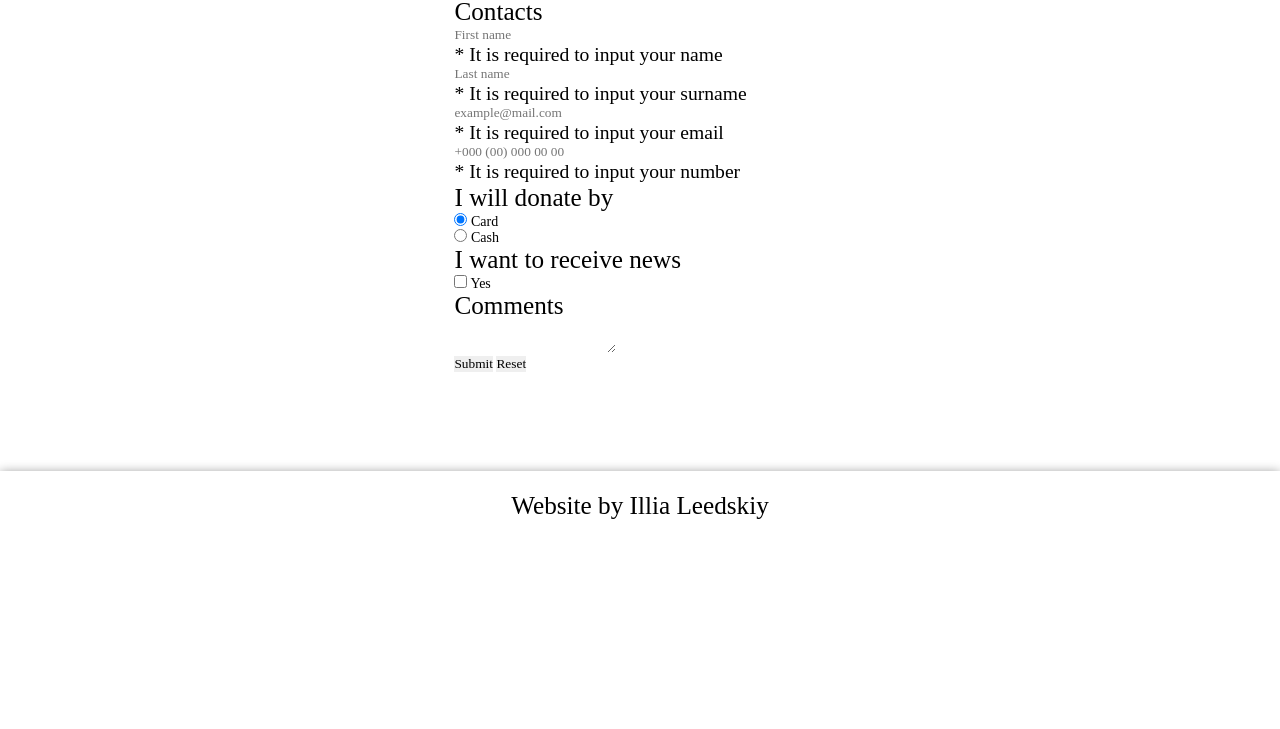
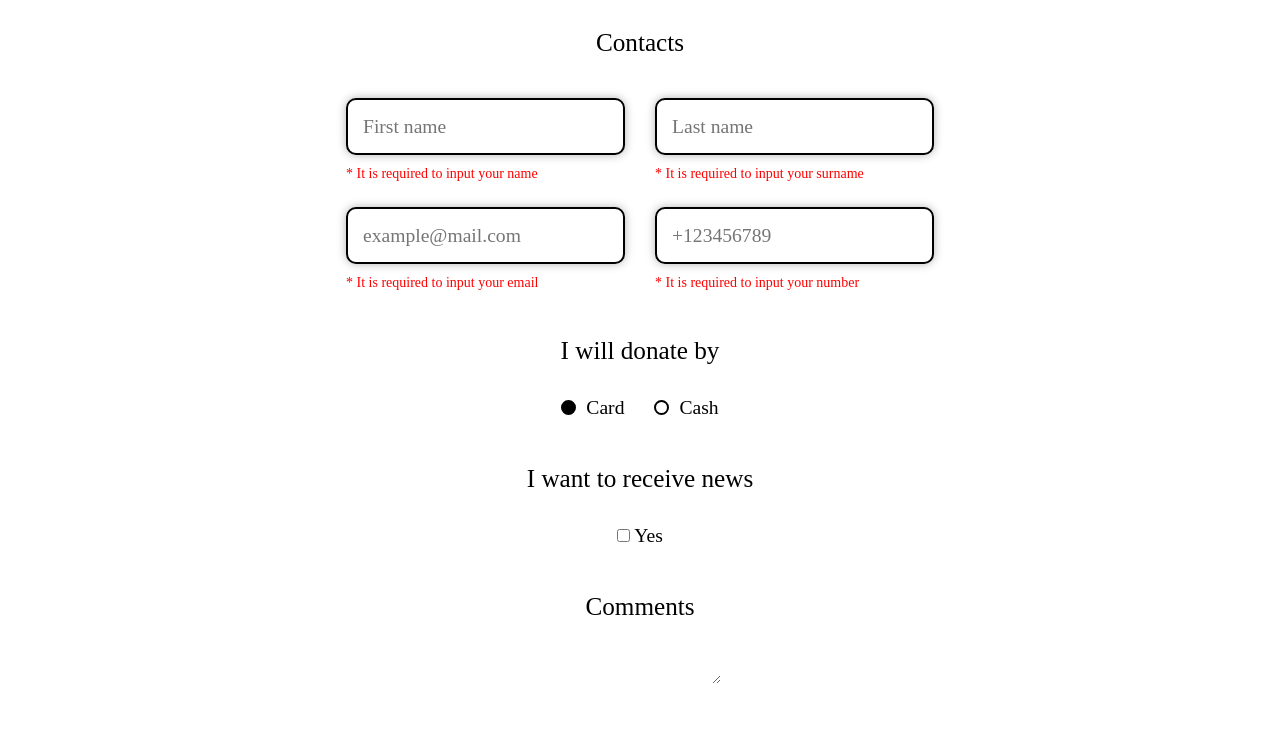
Before and after one commit to leedskiy/KNIGHTS-SOFT-SPOT, a plain HTML site: page pages/page4.html in a window 1280 px wide. Shown: the part 260-989 px from the top of the page. Before the commit the page ends 800 px from the top, so only its background shows below. Drawn offline with Linux system fonts and the light colour scheme; a web font is replaced by a local one.

Commit message:
finish section1 css p4

```diff
--- a/css/styleP3.css
+++ b/css/styleP3.css
@@ -9,7 +9,7 @@
     padding: 70px 40px;
 }
 
-.main__title {
+.main__content {
 }
 
 .main__body {
--- a/css/styleP4.css
+++ b/css/styleP4.css
@@ -9,7 +9,20 @@
     padding: 70px 40px;
 }
 
+.main__content {
+    display: flex;
+    flex-direction: column;
+    align-items: center;
+    justify-content: center;
+    gap: 20px;
+}
+
 .main__title {
+}
+
+.main__info {
+    margin: 0 0 20px 0;
+    text-align: center;
 }
 
 .main__body {
@@ -30,4 +43,207 @@
     }
 }
 
-/*------------------------123------------------------*/
+/*------------------------form------------------------*/
+
+.main__form1 {
+    display: flex;
+    flex-direction: column;
+    align-items: center;
+    justify-content: center;
+    gap: 45px;
+}
+
+@media(max-width: 426px){
+    .main__form1 {
+        gap: 35px;
+    }
+}
+
+/*-------------section1-------------*/
+
+.form1__section {
+    display: flex;
+    flex-direction: column;
+    align-items: center;
+    justify-content: center;
+    gap: 30px;
+}
+
+.form1__section1 {
+}
+
+.section1__title {
+}
+
+.section1__body {
+    display: grid;
+    grid-template-columns: repeat(2, 1fr);
+    align-items: center;
+    justify-content: center;
+    row-gap: 15px;
+    column-gap: 30px;
+}
+
+.section1__item {
+    display: flex;
+    flex-direction: column;
+    gap: 10px;
+    text-align: left;
+}
+
+.section__item {
+}
+
+.section1__label {
+}
+
+.section1__input {
+    max-width: 300px;
+    border-radius: 10px;
+    padding: 15px;
+    border: 2px solid #000000;
+    font-size: 1.4rem;
+    line-height: 23px;
+    box-shadow: 0 0 10px rgba(0, 0, 0, 0.3);
+    transition-duration: 0.4s;
+}
+
+.section1__input:hover {
+    border: 2px solid #3f3f3f;
+    transition-duration: 0.4s;
+}
+
+.section1__input:focus {
+    border: 2px solid #3f3f3f;
+    box-shadow: 0 0 10px rgba(0, 0, 0, 0.7);
+    transition-duration: 0.4s;
+}
+
+.section1__error {
+    color: rgb(255, 0, 0);
+    font-size: 1rem;
+    line-height: 17px;
+}
+
+@media(max-width: 850px){
+    .section1__body {
+        grid-template-columns: repeat(auto-fit, minmax(200px, 1fr));
+    }
+}
+
+@media(max-width: 426px){
+    .form1__section {
+        gap: 15px;
+    }
+
+    .section1__input {
+        font-size: 1.2rem;
+        line-height: 17px;
+        padding: 10px 15px;
+    }
+}
+
+/*-------------section2-------------*/
+
+.form1__section2 {
+}
+
+.section2__title {
+}
+
+.section2__body {
+    display: flex;
+    row-gap: 15px;
+    column-gap: 30px;
+    align-items: center;
+    justify-content: center;
+}
+
+.section2__item {
+    font-size: 1.4rem;
+    line-height: 23px;
+    display: flex;
+    align-items: center;
+    justify-content: center;
+    gap: 10px;
+}
+
+.section2__input {
+}
+.section2__label {
+}
+
+input[type="radio"] {
+    appearance: none;
+    background-color: #ffffff;
+    width: 15px;
+    height: 15px;
+    border: 2px solid #000000;
+    border-radius: 50%;
+    transition-duration: 0.2s;
+}
+
+input[type="radio"]:hover {
+    background-color: #b3b3b3;
+    transition-duration: 0.4s;
+}
+
+input[type="radio"]:checked {
+    background-color: #000000;
+    transition-duration: 0.2s;
+}
+
+@media(max-width: 426px){
+    .section2__item {
+        font-size: 1.2rem;
+        line-height: 17px;
+        padding: 10px 15px;
+    }
+}
+
+/*-------------section3-------------*/
+
+.form1__section3 {
+}
+
+.section3__body {
+}
+
+.section3__item {
+    font-size: 1.4rem;
+    line-height: 23px;
+}
+
+.section3__input {
+}
+
+.section3__label {
+}
+
+@media(max-width: 426px){
+    .section3__item {
+        font-size: 1.2rem;
+        line-height: 17px;
+        padding: 10px 15px;
+    }
+}
+
+/*-------------section4-------------*/
+
+.form1__section4 {
+}
+.section4__title {
+}
+.section4__item {
+}
+.section4__textarea {
+}
+
+/*-------------section5-------------*/
+
+.form1__section5 {
+}
+.section5__button1 {
+}
+.section5__button2 {
+}
--- a/pages/page4.html
+++ b/pages/page4.html
@@ -67,8 +67,9 @@
 
                     <p class="main__info">(you will receive further instructions via email)</p>
 
+                    <div class="main__body">
                         <form action="#" class="main__form1" method="post">
-                        <div class="from1__section1 from1__section">
+                            <div class="from1__section1 form1__section">
                                 <h3 class="section1__title">
                                     Contacts
                                 </h3>
@@ -105,7 +106,7 @@
                                         <label for="number" class="section1__label"></label>
 
                                         <input type="number" class="section1__input" id="number" name="number" required
-                                        pattern='[0-9]{10}' placeholder="+000 (00) 000 00 00">
+                                            pattern='[0-9]{10}' placeholder="+123456789">
 
                                         <p class="section1__error">* It is required to input your number</p>
                                     </div>
@@ -139,7 +140,8 @@
 
                                 <div class="section3__body">
                                     <div class="section3__item section__item">
-                                    <input type="checkbox" class="section3__input" id="news" name="news" value="yes">
+                                        <input type="checkbox" class="section3__input" id="news" name="news"
+                                            value="yes">
                                         <label for="news" class="section3__label">Yes</label>
                                     </div>
                                 </div>
@@ -166,6 +168,7 @@
                     </div>
                 </div>
             </div>
+        </div>
 
         <footer class="footer">
             <div class="footer__container __container">
```
Lines whose indentation alone changed are shown as unchanged.
